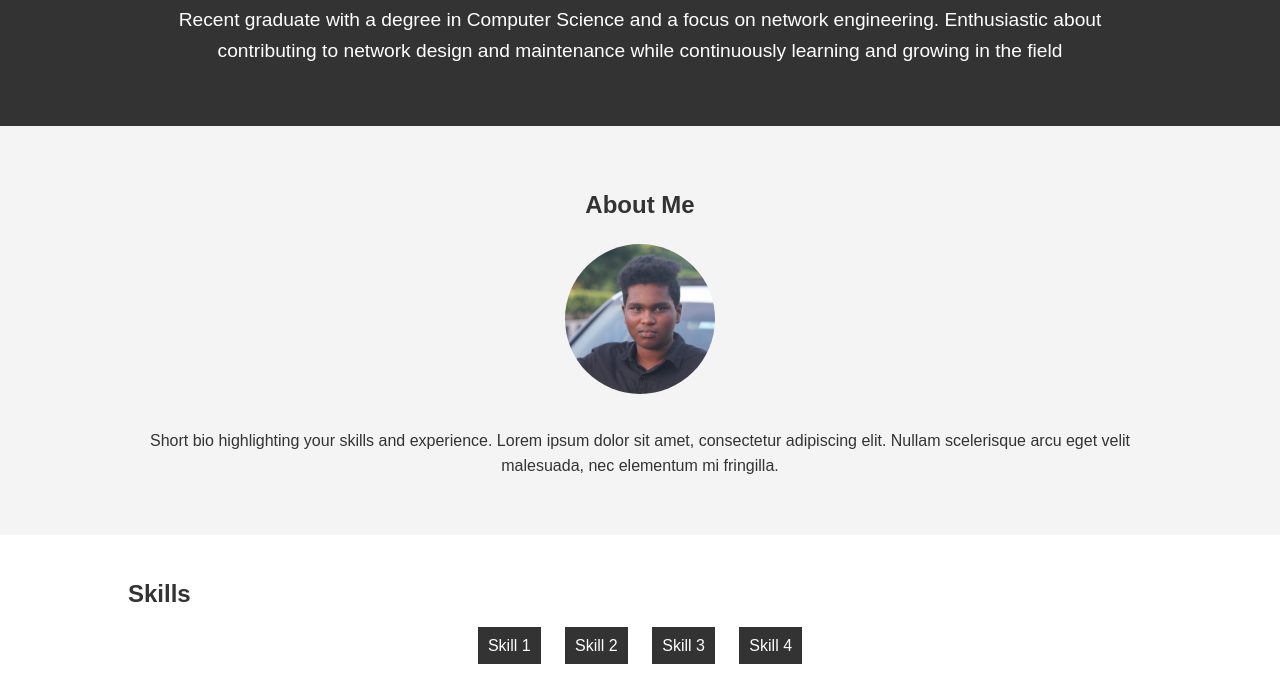
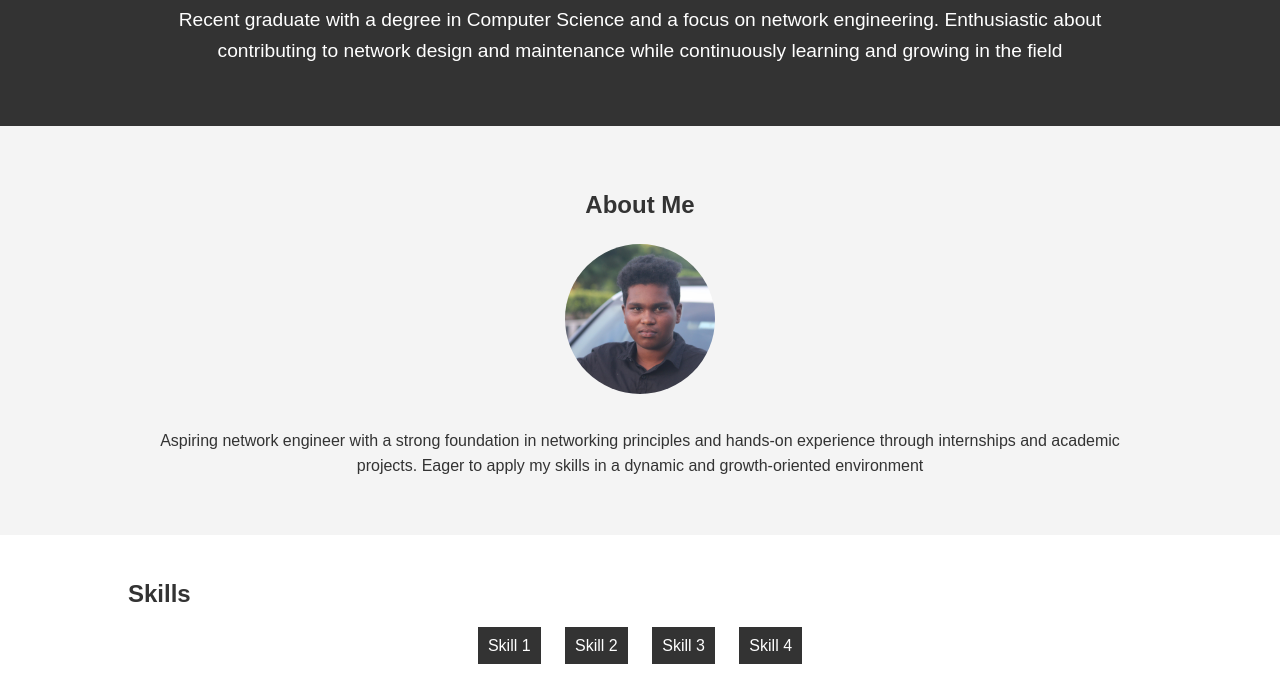
Before and after one commit to daniyalrax2004/PRODIGY_WD_04, a plain HTML site: page index.html in a window 1280 px wide. Shown: the part 105-800 px from the top of the page. Drawn offline with Linux system fonts and the light colour scheme.

Commit message:
Update index.html

```diff
--- a/index.html
+++ b/index.html
@@ -20,7 +20,7 @@
         <div class="container">
             <h2>About Me</h2>
             <img src="IMG-20231124-WA0010.jpg" alt="Your Image">
-            <p>Short bio highlighting your skills and experience. Lorem ipsum dolor sit amet, consectetur adipiscing elit. Nullam scelerisque arcu eget velit malesuada, nec elementum mi fringilla.</p>
+            <p>Aspiring network engineer with a strong foundation in networking principles and hands-on experience through internships and academic projects. Eager to apply my skills in a dynamic and growth-oriented environment</p>
         </div>
     </section>
 
```
